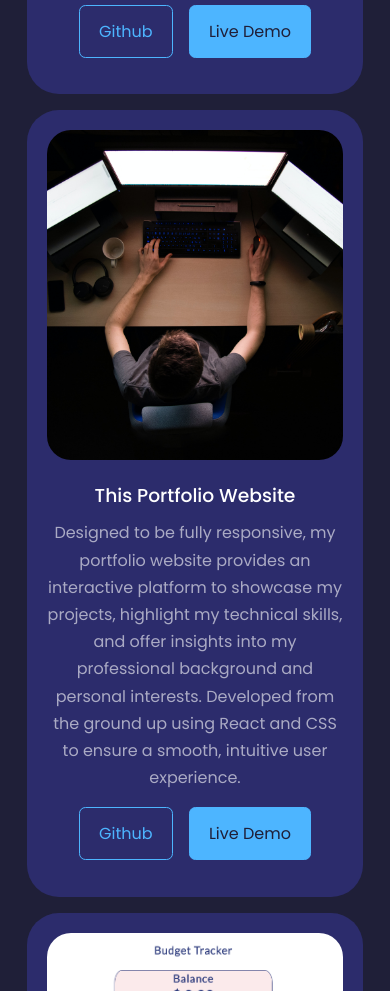
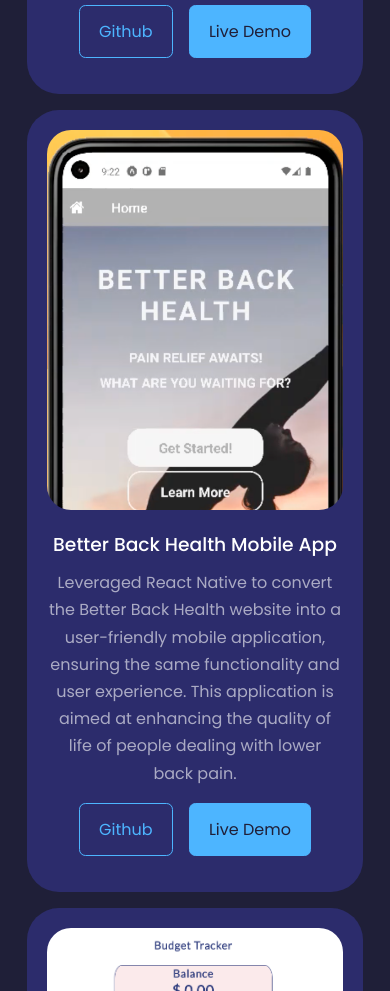
Before and after one commit to RemleyNick/portfolio-website, a React (Create React App) app: page / in a window 390 px wide. Shown: the part 2320-3311 px from the top of the page. Built offline with nearby package versions, Linux system fonts and the light colour scheme.

Commit message:
BBH mobile app

```diff
--- a/src/components/portfolio/Portfolio.jsx
+++ b/src/components/portfolio/Portfolio.jsx
@@ -4,6 +4,7 @@ import Programmer from "../../assests/programmer.jpg";
 import reactPhoto from "../../assests/reactProject.png";
 import bjj from "../../assests/imperialBJJ.png";
 import budgetApp from "../../assests/budgetApp.png";
+import BBHmobile from "../../assests/BBHmobile.png";
 
 const Portfolio = () => {
     return (
@@ -14,10 +15,20 @@ const Portfolio = () => {
             <div className="container portfolio_container">
                 <article className="portfolio_item">
                     <div className="portfolio_item-image">
-                        <img src={reactPhoto} alt="Project 1"></img>
+                        <img
+                            src={reactPhoto}
+                            alt="Better Back Health Site"
+                        ></img>
                     </div>
                     <h3 className="project-title">Better Back Health</h3>
-                    <p className="project-paragraph">Designed with a focus on usability and accessibility, this responsive website was built to help individuals experiencing lower back pain to better manage their symptoms and improve their overall quality of life. Leveraged the latest web development technologies, including React, Javascript, and CSS.</p>
+                    <p className="project-paragraph">
+                        Designed with a focus on usability and accessibility,
+                        this responsive website was built to help individuals
+                        experiencing lower back pain to better manage their
+                        symptoms and improve their overall quality of life.
+                        Leveraged the latest web development technologies,
+                        including React, Javascript, and CSS.
+                    </p>
                     <div className="portfolio_item-cta">
                         <a
                             href="https://github.com/RemleyNick/react-portfolio"
@@ -39,10 +50,19 @@ const Portfolio = () => {
                 </article>
                 <article className="portfolio_item">
                     <div className="portfolio_item-image">
-                        <img src={bjj} alt="Project 1"></img>
+                        <img src={bjj} alt="Imperial BJJ site"></img>
                     </div>
                     <h3 className="project-title">Imperial BJJ Website</h3>
-                    <p className="project-paragraph">I developed a website for a local Jiu Jitsu gym using HTML and CSS. The website features information about the gym's programs, schedule, and instructors, as well as a contact form. I focused on creating a clean and modern design that is easy to navigate, with responsive layouts for optimal viewing on desktop and mobile devices. The project was client-driven to meet their preferences and needs.</p>
+                    <p className="project-paragraph">
+                        I developed a website for a local Jiu Jitsu gym using
+                        HTML and CSS. The website features information about the
+                        gym's programs, schedule, and instructors, as well as a
+                        contact form. I focused on creating a clean and modern
+                        design that is easy to navigate, with responsive layouts
+                        for optimal viewing on desktop and mobile devices. The
+                        project was client-driven to meet their preferences and
+                        needs.
+                    </p>
                     <div className="portfolio_item-cta">
                         <a
                             href="https://github.com/RemleyNick/imperialBJJ"
@@ -64,30 +84,54 @@ const Portfolio = () => {
                 </article>
                 <article className="portfolio_item">
                     <div className="portfolio_item-image">
-                        <img src={Programmer} alt="Project 1"></img>
+                        <img
+                            src={BBHmobile}
+                            alt="Better Back Health Mobile app"
+                        ></img>
                     </div>
-                    <h3 className="project-title">This Portfolio Website</h3>
-                    <p className="project-paragraph">Designed to be fully responsive, my portfolio website provides an interactive platform to showcase my projects, highlight my technical skills, and offer insights into my professional background and personal interests. Developed from the ground up using React and CSS to ensure a smooth, intuitive user experience.</p>
+                    <h3 className="project-title">
+                        Better Back Health Mobile App
+                    </h3>
+                    <p className="project-paragraph">
+                        Leveraged React Native to convert the Better Back Health
+                        website into a user-friendly mobile application,
+                        ensuring the same functionality and user experience.
+                        This application is aimed at enhancing the quality of
+                        life of people dealing with lower back pain.
+                    </p>
                     <div className="portfolio_item-cta">
                         <a
-                            href="https://github.com/RemleyNick/portfolio-website"
+                            href="https://github.com/RemleyNick/react-native-project"
                             className="btn"
                             target="_blank"
                             rel="noreferrer"
                         >
                             Github
                         </a>
-                        <a href="#" className="btn btn-primary">
+                        <a
+                            href="https://betterbackhealth.netlify.app/"
+                            className="btn btn-primary"
+                            target="_blank"
+                            rel="noreferrer"
+                        >
                             Live Demo
                         </a>
                     </div>
                 </article>
                 <article className="portfolio_item">
                     <div className="portfolio_item-image">
-                        <img src={budgetApp} alt="Project 1"></img>
+                        <img src={budgetApp} alt="Budget App"></img>
                     </div>
                     <h3 className="project-title">Budget Tracker App</h3>
-                    <p className="project-paragraph">Providing users with an easy-to-use interface to add and manage their income and expenses, and automatically calculating and displaying their current balance. Developed using a combination of advanced React programming techniques, including hooks such as useState, useContext, and useReducer, as well as various Javascript methods.</p>
+                    <p className="project-paragraph">
+                        Providing users with an easy-to-use interface to add and
+                        manage their income and expenses, and automatically
+                        calculating and displaying their current balance.
+                        Developed using a combination of advanced React
+                        programming techniques, including hooks such as
+                        useState, useContext, and useReducer, as well as various
+                        Javascript methods.
+                    </p>
                     <div className="portfolio_item-cta">
                         <a
                             href="https://github.com/RemleyNick/budget-app-react"
```
Also changed, not shown: src/assests/BBHmobile.png (added).
